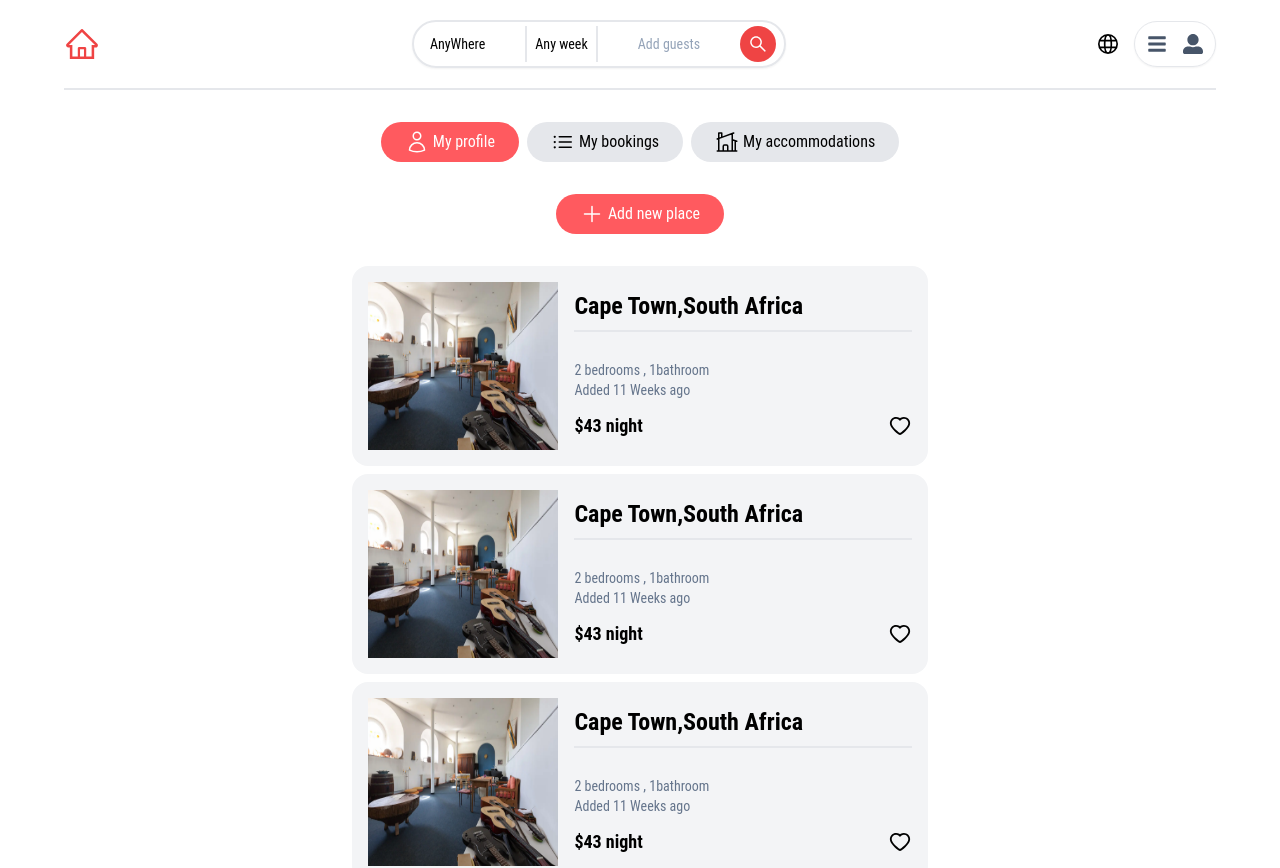
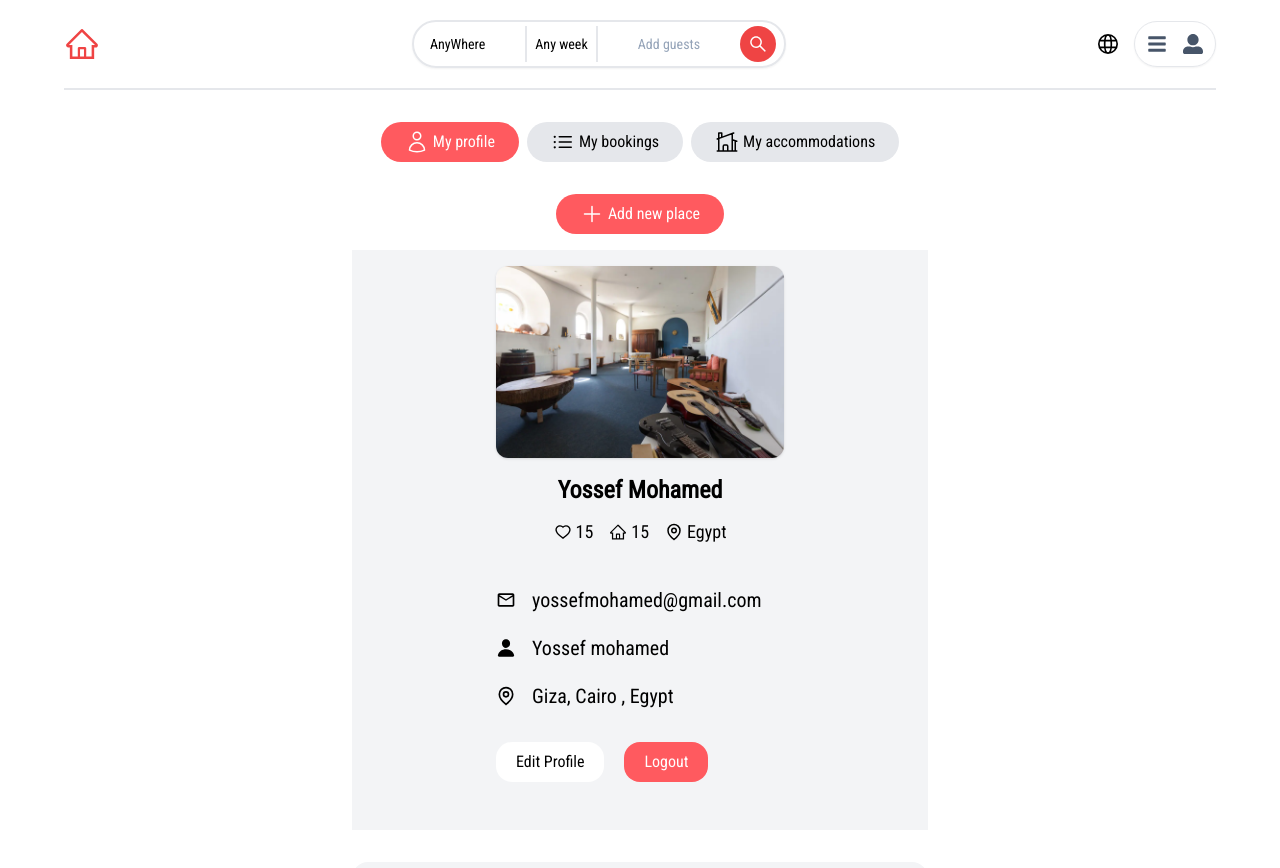
Before and after one commit to YossefMohamed/airbnb-client, a Next.js app: page /profile in a window 1280 px wide. Shown: the top 868 px of the page. Built offline with nearby package versions, Linux system fonts and the light colour scheme.

Commit message:
finish favorite page

```diff
--- a/components/Places.tsx
+++ b/components/Places.tsx
@@ -1,10 +1,11 @@
 import Image from 'next/image'
+import Link from 'next/link'
 import React from 'react'
 import { AiOutlineHeart } from 'react-icons/ai'
 
 function Places() {
   return (
-    <>
+<Link href={'/account/places/'+"place._id"} className="flex cursor-pointer gap-4 bg-gray-100 h-[200px] w-1/2 p-4 rounded-2xl">
         <div className="w-[35%] bg-red-400 h-full flex">
 
 <Image
@@ -35,7 +36,7 @@ className="flex-1"
 
      </div>
  </div>
-    </>
+    </Link>
   )
 }
 
--- /dev/null
+++ b/components/Swiper.tsx
@@ -0,0 +1,22 @@
+import { useKeenSlider } from "keen-slider/react";
+import "keen-slider/keen-slider.min.css";
+
+const Swiper: React.FC<{
+  perView?: number;
+  children: React.ReactNode;
+}> = ({ perView = 3.5, children }) => {
+  const [ref] = useKeenSlider<HTMLDivElement>({
+    slides: {
+      perView: perView,
+      spacing: 15,
+    },
+  });
+
+  return (
+    <div ref={ref} className="keen-slider">
+      {children}
+    </div>
+  );
+};
+
+export default Swiper;
--- a/layouts/Layouts.tsx
+++ b/layouts/Layouts.tsx
@@ -5,6 +5,7 @@ export const Layout = ({ children }: any) => {
     <>
       <Head>
         <meta name="viewport" content="width=device-width, initial-scale=1" />
+        <link href='https://fonts.googleapis.com/css?family=Roboto Condensed' rel='stylesheet' />
 
         <title>Get Property</title>
       </Head>
--- a/package.json
+++ b/package.json
@@ -16,10 +16,13 @@
     "date-fns": "^2.29.3",
     "eslint": "8.30.0",
     "eslint-config-next": "13.1.1",
+    "google-map-react": "^2.2.0",
+    "keen-slider": "^6.8.5",
     "next": "13.1.1",
     "react": "18.2.0",
     "react-day-picker": "^8.4.1",
     "react-dom": "18.2.0",
+    "react-google-autocomplete": "^2.7.3",
     "react-icons": "^4.7.1",
     "typescript": "4.9.4"
   },
--- /dev/null
+++ b/pages/favorite.tsx
@@ -0,0 +1,23 @@
+import React from 'react'
+import Card from '../components/Card'
+
+function Favorite() {
+  return (
+    <div>
+        <div className="title-primary">Favorites :</div>
+        <div className="flex justify-between flex-wrap gap-y-10">
+        <Card imgSrc="/apartment.png" />
+        <Card imgSrc="/chalet.png" />
+        <Card imgSrc="/roof.png" />
+        <Card imgSrc="/villaCard.png" />
+        <Card imgSrc="/apartment.png" />
+        <Card imgSrc="/apartment.png" />
+        <Card imgSrc="/chalet.png" />
+        <Card imgSrc="/roof.png" />
+        <Card imgSrc="/villaCard.png" />
+      </div>
+    </div>
+  )
+}
+
+export default Favorite
--- a/pages/index.tsx
+++ b/pages/index.tsx
@@ -5,33 +5,93 @@ import { MdOutlineBeachAccess, MdOutlineRoomService } from "react-icons/md";
 import { IoFastFoodOutline, IoFlameOutline } from "react-icons/io5";
 import { HiOutlineKey } from "react-icons/hi2";
 import { TbBuildingCastle } from "react-icons/tb";
+import Swiper from "../components/Swiper";
 
 export default function Home() {
   return (
     <main>
-      <div className="flex gap-10 overflow-hidden">
-        <CatCard Icon={MdOutlineBeachAccess} selected={true} />
+     <Swiper perView={15} >
+     <div className="keen-slider__slide">
+
+     <CatCard Icon={MdOutlineBeachAccess} selected={true} />
+     </div>
+     <div className="keen-slider__slide">
+
         <CatCard Icon={IoFlameOutline} selected={false} />
+</div>
+        <div className="keen-slider__slide">
+
         <CatCard Icon={HiOutlineKey} selected={false} />
+</div>
+             <div className="keen-slider__slide">
+
         <CatCard Icon={MdOutlineRoomService} selected={false} />
+</div>
+             <div className="keen-slider__slide">
+
         <CatCard Icon={TbBuildingCastle} selected={false} />
+</div>
+             <div className="keen-slider__slide">
+
         <CatCard Icon={IoFastFoodOutline} selected={false} />
+</div>
+             <div className="keen-slider__slide">
+
         <CatCard Icon={MdOutlineBeachAccess} selected={false} />{" "}
+</div>
+             <div className="keen-slider__slide">
+
         <CatCard Icon={MdOutlineRoomService} selected={false} />
+</div>
+             <div className="keen-slider__slide">
+
         <CatCard Icon={TbBuildingCastle} selected={false} />
+</div>
+             <div className="keen-slider__slide">
+
         <CatCard Icon={IoFastFoodOutline} selected={false} />
+</div>
+             <div className="keen-slider__slide">
+
         <CatCard Icon={MdOutlineBeachAccess} selected={false} />{" "}
+</div>
+             <div className="keen-slider__slide">
+
         <CatCard Icon={MdOutlineRoomService} selected={false} />
+</div>
+             <div className="keen-slider__slide">
+
         <CatCard Icon={TbBuildingCastle} selected={false} />
+</div>
+             <div className="keen-slider__slide">
+
         <CatCard Icon={IoFastFoodOutline} selected={false} />
+</div>
+             <div className="keen-slider__slide">
+
         <CatCard Icon={MdOutlineBeachAccess} selected={false} />{" "}
+</div>
+             <div className="keen-slider__slide">
+
         <CatCard Icon={MdOutlineRoomService} selected={false} />
+</div>
+             <div className="keen-slider__slide">
+
         <CatCard Icon={TbBuildingCastle} selected={false} />
+</div>
+             <div className="keen-slider__slide">
+
         <CatCard Icon={IoFastFoodOutline} selected={false} />
+</div>
+             <div className="keen-slider__slide">
+
         <CatCard Icon={MdOutlineBeachAccess} selected={false} />
-      </div>
+        </div>
+     </Swiper>
 
-      <div className="my-12 text-2xl font-bold uppercase  w-fit">
+
+
+      <div className="title-primary">
         Categories :
       </div>
       <div className="flex justify-between flex-wrap gap-y-10">
--- a/pages/profile/index.tsx
+++ b/pages/profile/index.tsx
@@ -1,7 +1,11 @@
 import Image from "next/image";
 import Link from "next/link";
 import { useRouter } from "next/router";
-import { AiOutlineHeart } from "react-icons/ai";
+import { AiOutlineHeart, AiOutlineHome } from "react-icons/ai";
+import { CiLocationArrow1 } from "react-icons/ci";
+import { GrLocation, GrLocationPin } from "react-icons/gr";
+import { IoPerson } from "react-icons/io5";
+import { MdNearMe, MdOutlineEmail } from "react-icons/md";
 import Places from "../../components/Places";
 
 export default function AccountNav() {
@@ -107,19 +111,62 @@ export default function AccountNav() {
         </div>
     </div>
 
+ <div className="profile w-1/2 mx-auto bg-gray-100 py-4 ">
+   <div className="cover-image  shadow w-1/2 m-auto flex rounded-xl overflow-hidden">
+   <Image
+src="/apartment.png"
+alt="image"
+layout="responsive"
+width={10}
+height={10}
+objectFit="cover"
+className="flex-1"
+/>
+   </div>
+
+   <div className="profile-details my-4">
+     <div className="name text-2xl font-bold text-center">Yossef Mohamed</div>
+     <div className="places-details flex justify-center gap-4 my-3">
+     <div className="text-lg hover:text-red-500 fill-red-500 flex  items-center gap-1">
+      <AiOutlineHeart /> 15
+</div>
+<div className="text-lg hover:text-red-500 fill-red-500 flex  items-center gap-1">
+      <AiOutlineHome /> 15
+</div>
+
+<div className="text-lg hover:text-red-500 fill-red-500 flex  items-center gap-1">
+      <GrLocation /> Egypt
+</div>
+     </div>
+     <div className="personal-data mt-10 flex flex-col gap-5 w-1/2 m-auto">
+       <div className="email flex items-center text-xl gap-4  ">
+         <MdOutlineEmail />
+         yossefmohamed@gmail.com</div>
+         <div className="email flex items-center text-xl gap-4  ">
+
+          <IoPerson/> Yossef mohamed
+         </div>
+
+         <div className="location flex items-center text-xl gap-4  ">
+
+           <GrLocation/> Giza, Cairo , Egypt
+          </div>
+     </div>
+
+     <div className="button-container flex w-1/2 mx-auto my-8 gap-5">
+       <div className=" btn-secondary w-fit px-5">Edit Profile</div>
+       <div className=" btn-primary w-fit px-5">Logout</div>
+     </div>
+   </div>
+ </div>
+
 
 <div className="placesContainer flex  justify-center my-8 flex-col gap-2 items-center">
 
+<Places />
+<Places />
+<Places />
 
-<Link href={'/account/places/'+"place._id"} className="flex cursor-pointer gap-4 bg-gray-100 h-[200px] w-1/2 p-4 rounded-2xl">
-         <Places />
-            </Link>
-<Link href={'/account/places/'+"place._id"} className="flex cursor-pointer gap-4 bg-gray-100 h-[200px] w-1/2 p-4 rounded-2xl">
-         <Places />
-            </Link>
-<Link href={'/account/places/'+"place._id"} className="flex cursor-pointer gap-4 bg-gray-100 h-[200px] w-1/2 p-4 rounded-2xl">
-         <Places />
-            </Link>
 </div>
     </>
 
--- a/styles/globals.css
+++ b/styles/globals.css
@@ -24,4 +24,7 @@ body {
   .input-primary {
     @apply border my-1 py-2 px-3 rounded-2xl w-full;
   }
+  .title-primary{
+    @apply my-12 text-2xl font-bold uppercase  w-fit
+  }
 }
```
Also changed, not shown: 1 other file (tests, documents, lock files or other folders).
